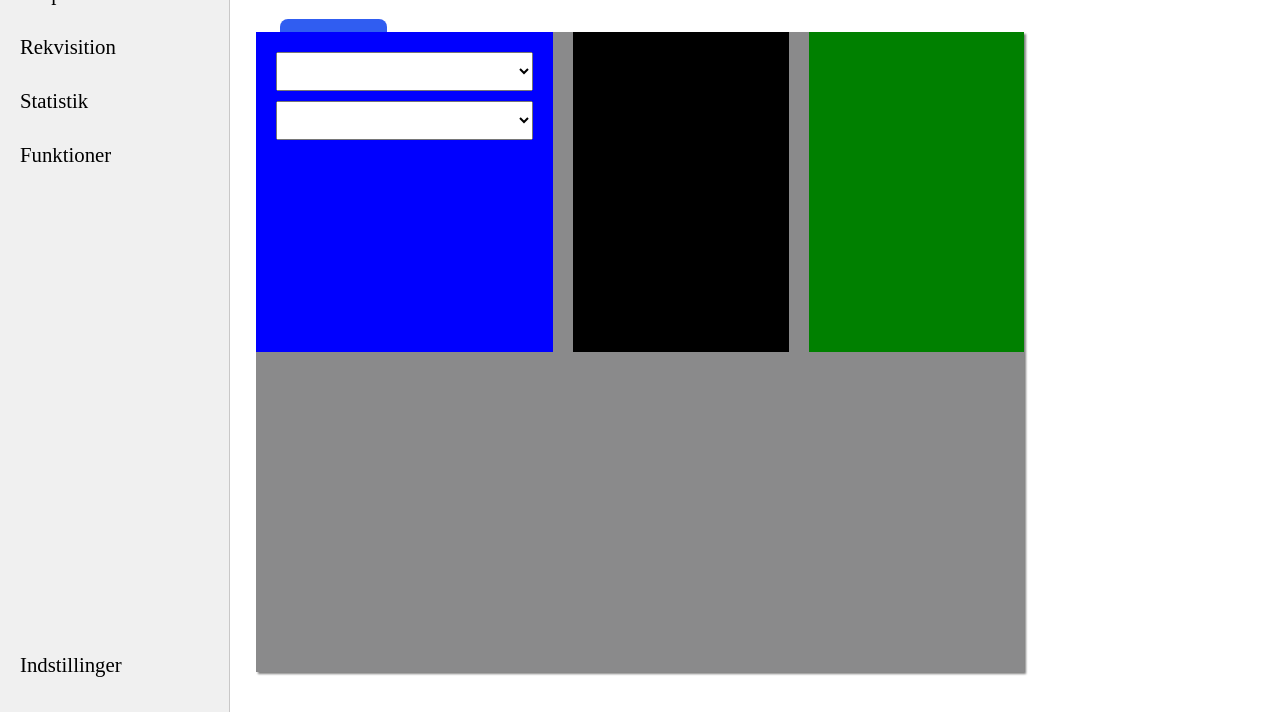
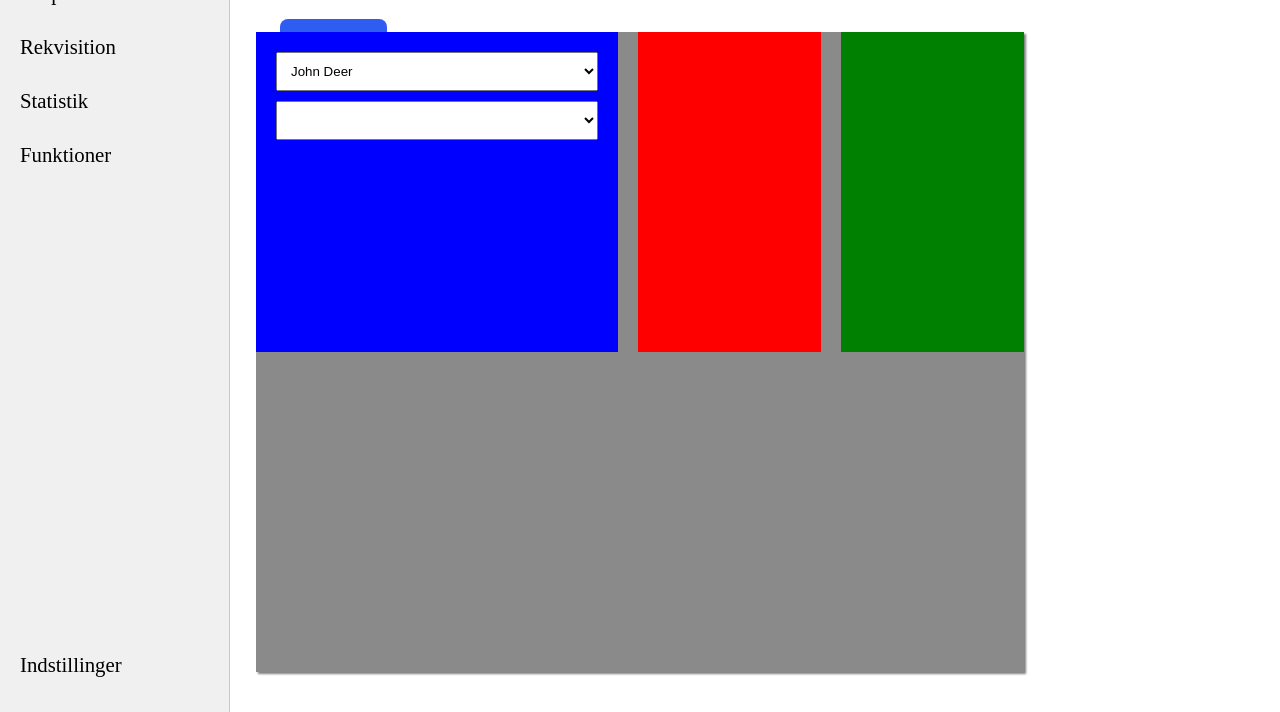
Before and after one commit to Johannesfyren/PharmaFakt, a plain HTML site: page ekspedition.html in a window 1280 px wide. Both pictures are taken after a click on the button "New Dispatch". Shown: the part 88-800 px from the top of the page. Drawn offline with nearby package versions, Linux system fonts and the light colour scheme.

Commit message:
Add selector to choose customer

```diff
--- a/dispatch.js
+++ b/dispatch.js
@@ -1,29 +1,88 @@
+const customer = [{
+    name: "John Deer",
+    address: "Bakers Street 39",
+    deliverAddress: "Bakers Street 39",
+},
+{
+    name: "Kathrina Baker",
+    address: "Country Street 1",
+    deliverAddress: "Bakers Mainroad 39",
+},
+{
+    name: "Hans Hinterseer",
+    address: "South Avenue 2",
+    deliverAddress: "South Avenue 2",
+}];
+
 const body = document.querySelector("body");
 const createDispatchBtn = document.querySelector("#new-dispatch-btn");
 
 const dispatchContainer = document.createElement("div");
-const UpperSectionWrapper = document.createElement("div");
-const CustVetWrapper = document.createElement("div");
+const upperSectionWrapper = document.createElement("div");
+const custVetWrapper = document.createElement("div");
 const selectCustomer = document.createElement("select");
 const selectVet = document.createElement("select");
-const CustDetailsWrapper = document.createElement("div");
-const VetDetailsWrapper = document.createElement("div");
+const custDetailsWrapper = document.createElement("div");
+const vetDetailsWrapper = document.createElement("div");
+
+const customerName = document.createElement("p");
+const customerAddress = document.createElement("p");
+const customerDeliveryAddress = document.createElement("p");
+
+const vetName = document.createElement("p");
+const vetAddress = document.createElement("p");
+const vetAuthID = document.createElement("p");
 
 dispatchContainer.setAttribute("class","dispatch-container");
-UpperSectionWrapper.setAttribute("id","custvet-detail-wrapper");
-CustVetWrapper.setAttribute("id","customer-vet-wrapper");
-CustDetailsWrapper.setAttribute("id","customer-details-wrapper");
-VetDetailsWrapper.setAttribute("id","vet-details-wrapper");
+upperSectionWrapper.setAttribute("id","custvet-detail-wrapper");
+custVetWrapper.setAttribute("id","customer-vet-wrapper");
+custDetailsWrapper.setAttribute("id","customer-details-wrapper");
+vetDetailsWrapper.setAttribute("id","vet-details-wrapper");
 selectCustomer.setAttribute("id","customers");
+selectCustomer.setAttribute("name","customers");
 selectVet.setAttribute("id","vets");
 
 createDispatchBtn.addEventListener("click", ()=>{
+    createDispatchElements();
+});
+
+
+function createDispatchElements(){
     body.append(dispatchContainer);
-    dispatchContainer.append(UpperSectionWrapper);
-    UpperSectionWrapper.append(CustVetWrapper);
-    UpperSectionWrapper.append(CustDetailsWrapper);
-    UpperSectionWrapper.append(VetDetailsWrapper);
 
-    CustVetWrapper.append(selectCustomer);
-    CustVetWrapper.append(selectVet);
-});
+    //first div with select elements
+    dispatchContainer.append(upperSectionWrapper);
+    upperSectionWrapper.append(custVetWrapper);
+    upperSectionWrapper.append(custDetailsWrapper);
+    upperSectionWrapper.append(vetDetailsWrapper);
+    custVetWrapper.append(selectCustomer);
+    getAllCustomerOptions();
+    custVetWrapper.append(selectVet);
+
+    //second div with p elements
+    custDetailsWrapper.append(customerName);
+    custDetailsWrapper.append(customerAddress);
+    custDetailsWrapper.append(customerDeliveryAddress);
+
+
+    //third div with p elements
+    vetDetailsWrapper.append(vetName);
+    vetDetailsWrapper.append(vetAddress);
+    vetDetailsWrapper.append(vetAuthID);
+}
+
+
+function getAllCustomerOptions(){
+
+    for (let i = 0;i<customer.length;i++){
+        const createOption = document.createElement("option");
+        console.log(createOption);
+        createOption.textContent = customer[i].name;
+        console.log(createOption);
+        selectCustomer.append(createOption);
+
+
+
+        // selectCustomer.append(createOption.nodeValue = `${customer[i].name}`);
+    }
+}
--- a/style.css
+++ b/style.css
@@ -175,9 +175,10 @@ h1{
 
 #customer-details-wrapper{
     display: flex;
+    flex-direction: row;
     height: calc(var(--dispatch-vh)/2);
     flex-grow: 1;
-    background-color: black;
+    background-color: red;
 }
 
 #vet-details-wrapper{
```
